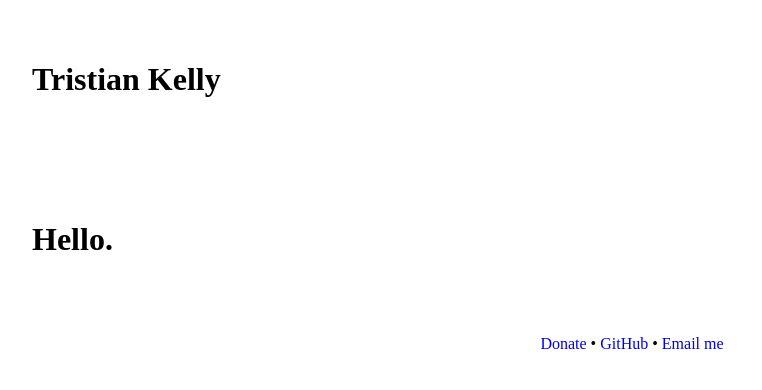
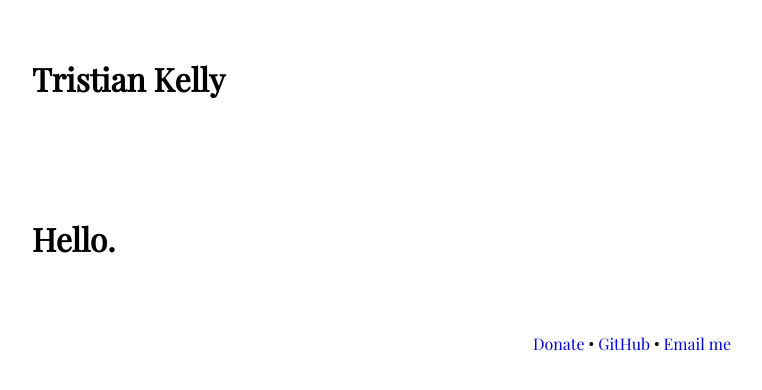
Before and after one commit to OrdinaryJellyfish/ordinaryjellyfish.github.io, a Jekyll site: the page built from index.html, in a window 1280 px wide. Shown: the top 390 px of the page, without its empty margins (8-770 px from the left). Built offline with Jekyll 4.4.1, drawn with Linux system fonts in a browser that asks for light colours.

Commit message:
Update style.scss

```diff
--- a/css/style.scss
+++ b/css/style.scss
@@ -3,8 +3,9 @@
 
 @import url('https://cdn.jsdelivr.net/npm/normalize.css@8.0.1/normalize.css');
 
+$font-family: 'Playfair Display', serif;
+
 .body {
-  font-family: 'Playfair Display', serif;
   font-size: 14px;
 }
 
@@ -14,10 +15,12 @@
 }
 
 .name {
+  font-family: $font-family;
   font-size: 2rem;
 }
 
 .content {
+  font-family: $font-family;
   padding: 2.5rem;
   margin-bottom: 1rem;
 }
@@ -27,6 +30,7 @@
 }
 
 .footer-link {
+  font-family: $font-family;
   text-decoration: none;
 
   &:hover {
```
